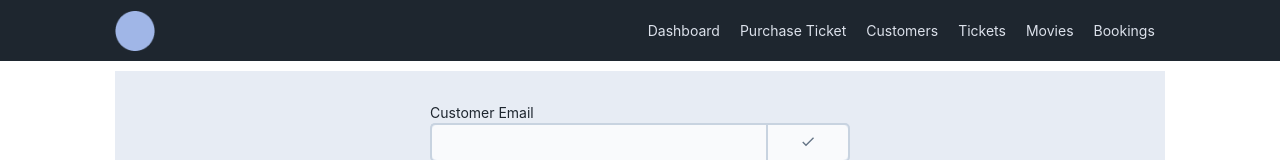
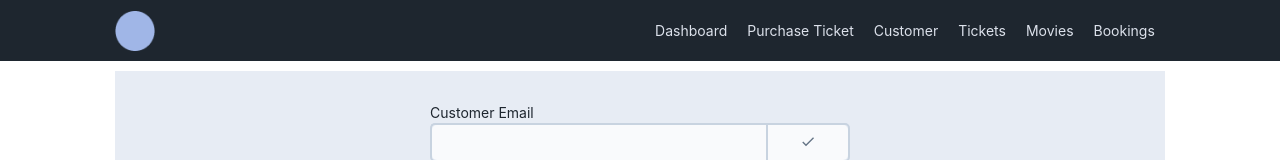
Before and after one commit to Al3bad/movie-ticketing-system, a React (Vite) app: page / in a window 1280 px wide. Shown: the top 160 px of the page. Built offline with nearby package versions, Linux system fonts and the light colour scheme; no server answers.

Commit message:
refactor NavBar

```diff
--- a/src/components/UI/NavBar/NavBar.tsx
+++ b/src/components/UI/NavBar/NavBar.tsx
@@ -3,6 +3,39 @@ import { Link } from "react-router-dom";
 import styles from "./NavBar.module.css";
 import user_profile from "../../../assets/user_profile.png";
 import Icon from "../Icon/Icon";
+
+const menuItems = [
+  {
+    title: "Dashboard",
+    url: "/dashboard",
+    icon: "dashboard",
+  },
+  {
+    title: "Purchase Ticket",
+    url: "/purchase-ticket",
+    icon: "cart",
+  },
+  {
+    title: "Customer",
+    url: "/customer",
+    icon: "customer",
+  },
+  {
+    title: "Tickets",
+    url: "/ticket",
+    icon: "ticket",
+  },
+  {
+    title: "Movies",
+    url: "/movie",
+    icon: "movie",
+  },
+  {
+    title: "Bookings",
+    url: "/booking",
+    icon: "clock",
+  },
+];
 
 type NavBarProps = {
   active: string;
@@ -51,54 +84,18 @@ const NavBar: React.FC<NavBarProps> = (props) => {
 
   const menu = (
     <ul className={styles["navbar__menu"]}>
-      <li>
-        <Link to="/dashboard">
-          <span>
-            <Icon name="dashboard" />
-          </span>
-          Dashboard
-        </Link>
-      </li>
-      <li>
-        <Link to="/">
-          <span>
-            <Icon name="cart" />
-          </span>
-          Purchase Ticket
-        </Link>
-      </li>
-      <li>
-        <Link to="/customer">
-          <span>
-            <Icon name="customer" />
-          </span>
-          Customers
-        </Link>
-      </li>
-      <li>
-        <Link to="/ticket">
-          <span>
-            <Icon name="ticket" />
-          </span>
-          Tickets
-        </Link>
-      </li>
-      <li>
-        <Link to="/movie">
-          <span>
-            <Icon name="movie" />
-          </span>
-          Movies
-        </Link>
-      </li>
-      <li>
-        <Link to="/booking">
-          <span>
-            <Icon name="clock" />
-          </span>
-          Bookings
-        </Link>
-      </li>
+      {menuItems.map((item, id) => {
+        return (
+          <li key={id}>
+            <Link to={item.url}>
+              <span>
+                <Icon name={item.icon} />
+              </span>
+              {item.title}
+            </Link>
+          </li>
+        );
+      })}
     </ul>
   );
 
```
